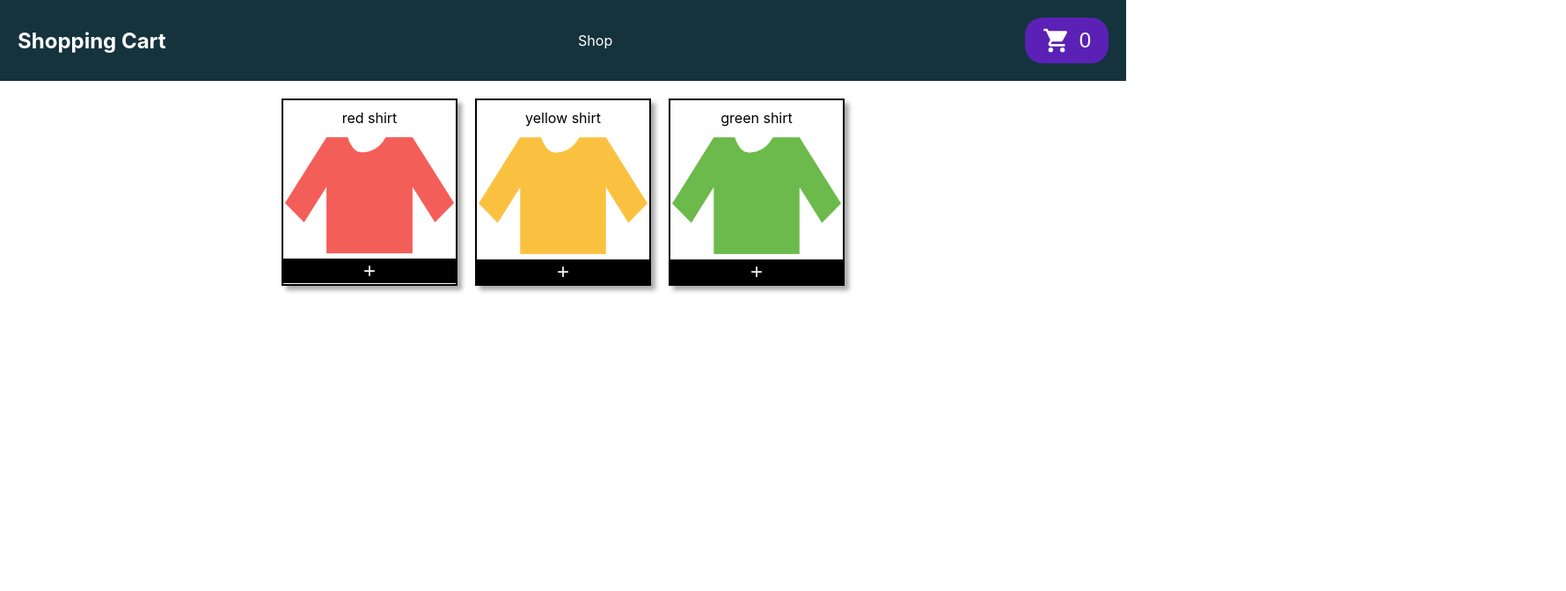
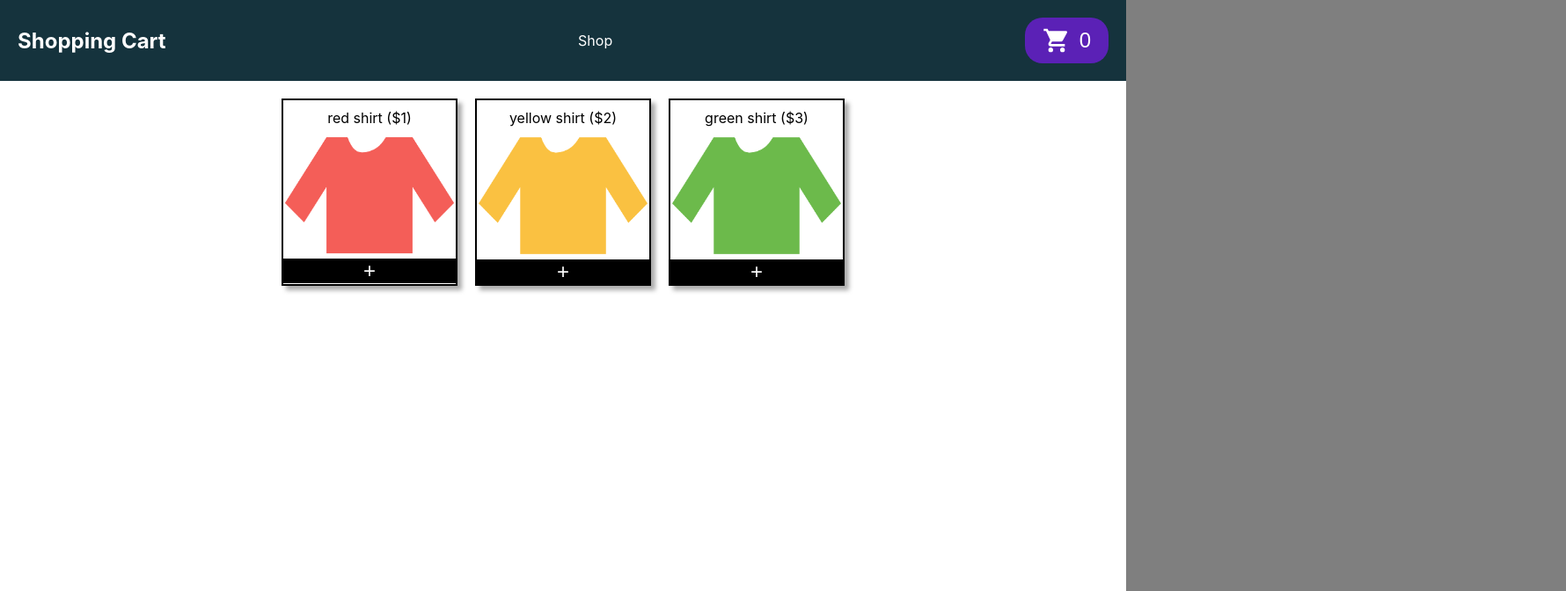
Before and after one commit to seelengxd/odin-shopping-cart, a React (Create React App) app: page /shop in a window 1280 px wide. Shown: the top 672 px of the page at 88% size, 1780 px wide, since content can reach past the window. Built offline with nearby package versions, Linux system fonts and the light colour scheme.

Commit message:
feat: add sidebar sliding animation

```diff
--- a/src/App.css
+++ b/src/App.css
@@ -135,3 +135,36 @@ nav button {
   font-size: 1.5rem;
   cursor: pointer;
 }
+
+#sidebar {
+  background-color: black;
+  width: 500px;
+  height: 100vh;
+  position: absolute;
+  right: 0;
+  opacity: 0.5;
+  animation: slide-in 2s forwards;
+}
+
+#sidebar.hidden {
+  right: -500px;
+  animation: slide-out 2s forwards;
+}
+
+@keyframes slide-in {
+  from {
+    right: -500px;
+  }
+  to {
+    right: 0;
+  }
+}
+
+@keyframes slide-out {
+  from {
+    right: 0;
+  }
+  to {
+    right: -500px;
+  }
+}
--- a/src/App.js
+++ b/src/App.js
@@ -3,8 +3,9 @@ import Nav from "./components/Nav";
 import Shop from "./components/Shop";
 import Home from "./components/Home";
 import { store } from "./redux/store";
-import { Provider } from "react-redux";
+import { Provider, useSelector } from "react-redux";
 import { BrowserRouter, Routes, Route } from "react-router-dom";
+import Sidebar from "./components/Sidebar";
 
 function App() {
   return (
@@ -16,6 +17,7 @@ function App() {
           <Route path="/shop" element={<Shop />} />
         </Routes>
       </BrowserRouter>
+      <Sidebar />
     </Provider>
   );
 }
--- a/src/components/ItemCard.js
+++ b/src/components/ItemCard.js
@@ -4,8 +4,10 @@ import { modify } from "../redux/cartSlice";
 function ItemCard({ item }) {
   const dispatch = useDispatch();
   return (
-    <div class="item-card">
-      <p>{item.name}</p>
+    <div className="item-card">
+      <p>
+        {item.name} (${item.price})
+      </p>
       <img src={item.src} />
       <button onClick={() => dispatch(modify({ id: item.id, change: 1 }))}>
         +
--- a/src/components/Nav.js
+++ b/src/components/Nav.js
@@ -1,17 +1,19 @@
-import { useSelector } from "react-redux";
+import { useDispatch, useSelector } from "react-redux";
 import { Link } from "react-router-dom";
 import shoppingCart from "../assets/cart.svg";
+import { toggleSidebar } from "../redux/cartSlice";
 
 function Nav() {
   const cart = useSelector((state) => state.cart.cart);
   const itemCount = cart.reduce((prev, item) => (prev += item.quantity), 0);
+  const dispatch = useDispatch();
   return (
     <nav>
       <Link to="/">
         <h1>Shopping Cart</h1>
       </Link>
       <Link to="/shop">Shop</Link>
-      <button>
+      <button onClick={() => dispatch(toggleSidebar())}>
         <img src={shoppingCart} /> {itemCount}
       </button>
     </nav>
--- a/src/components/Shop.js
+++ b/src/components/Shop.js
@@ -7,7 +7,7 @@ function Shop() {
     <div>
       <div className="container">
         {cart.map((item) => (
-          <ItemCard item={item} />
+          <ItemCard item={item} key={item.id} />
         ))}
       </div>
     </div>
--- a/src/components/Sidebar.js
+++ b/src/components/Sidebar.js
@@ -0,0 +1,16 @@
+import { useDispatch, useSelector } from "react-redux";
+import { toggleSidebar } from "../redux/cartSlice";
+
+function Sidebar() {
+  const dispatch = useDispatch();
+  const showSidebar = useSelector((state) => state.cart.showSidebar);
+  return (
+    <div
+      id="sidebar"
+      onClick={() => dispatch(toggleSidebar())}
+      className={showSidebar ? "" : "hidden"}
+    ></div>
+  );
+}
+
+export default Sidebar;
--- a/src/redux/cartSlice.js
+++ b/src/redux/cartSlice.js
@@ -4,6 +4,7 @@ import yellowShirt from "../assets/yellow.png";
 import greenShirt from "../assets/green.png";
 
 const initialState = {
+  showSidebar: false,
   cart: [
     {
       id: 1,
@@ -15,14 +16,14 @@ const initialState = {
     {
       id: 2,
       name: "yellow shirt",
-      price: 1.0,
+      price: 2.0,
       quantity: 0,
       src: yellowShirt,
     },
     {
       id: 3,
       name: "green shirt",
-      price: 1.0,
+      price: 3.0,
       quantity: 0,
       src: greenShirt,
     },
@@ -37,10 +38,13 @@ export const cartSlice = createSlice({
       const { id, change } = action.payload;
       state.cart.filter((item) => item.id === id)[0].quantity += change;
     },
+    toggleSidebar: (state) => {
+      state.showSidebar = !state.showSidebar;
+    },
   },
 });
 
 // Action creators are generated for each case reducer function
-export const { modify } = cartSlice.actions;
+export const { modify, toggleSidebar } = cartSlice.actions;
 
 export default cartSlice.reducer;
```
